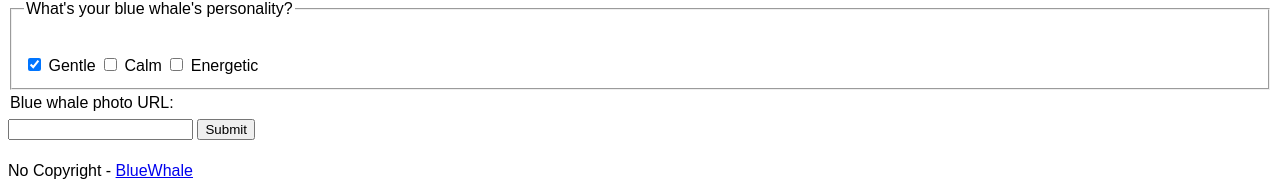
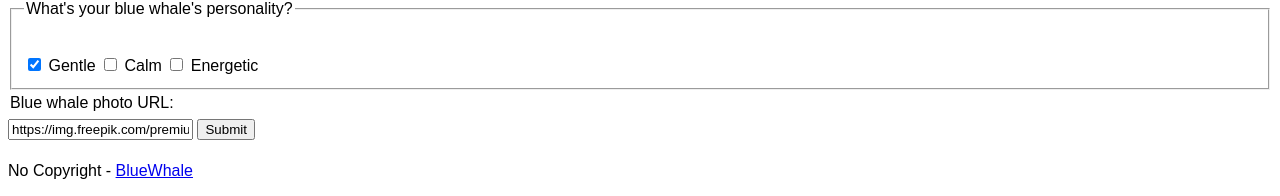
Before and after one commit to JonV503/MSD_Assignment-1-503-, a plain HTML site: page index.html in a window 1280 px wide. Shown: the part 1698-1894 px from the top of the page. Drawn offline with Linux system fonts and the light colour scheme.

Commit message:
Update index.html

```diff
--- a/index.html
+++ b/index.html
@@ -50,7 +50,7 @@
         <input type="checkbox" name="personality" value="Calm"> Calm
         <input type="checkbox" name="personality" value="Energetic"> Energetic</fieldset>
         <legend>Blue whale photo URL:</legend>
-        <input type="text" name="whale-photo-url">
+        <input type="text" name="whale-photo-url"value="https://img.freepik.com/premium-photo/mammals-animals-big-blue-whale-white-background_124507-30784.jpg?w=2000">
         <button type="submit">Submit</button>
     </form>
     <p>No Copyright - <a href="https://img.freepik.com/premium-photo/mammals-animals-big-blue-whale-white-background_124507-30784.jpg?w=2000">BlueWhale</a></p>
```
